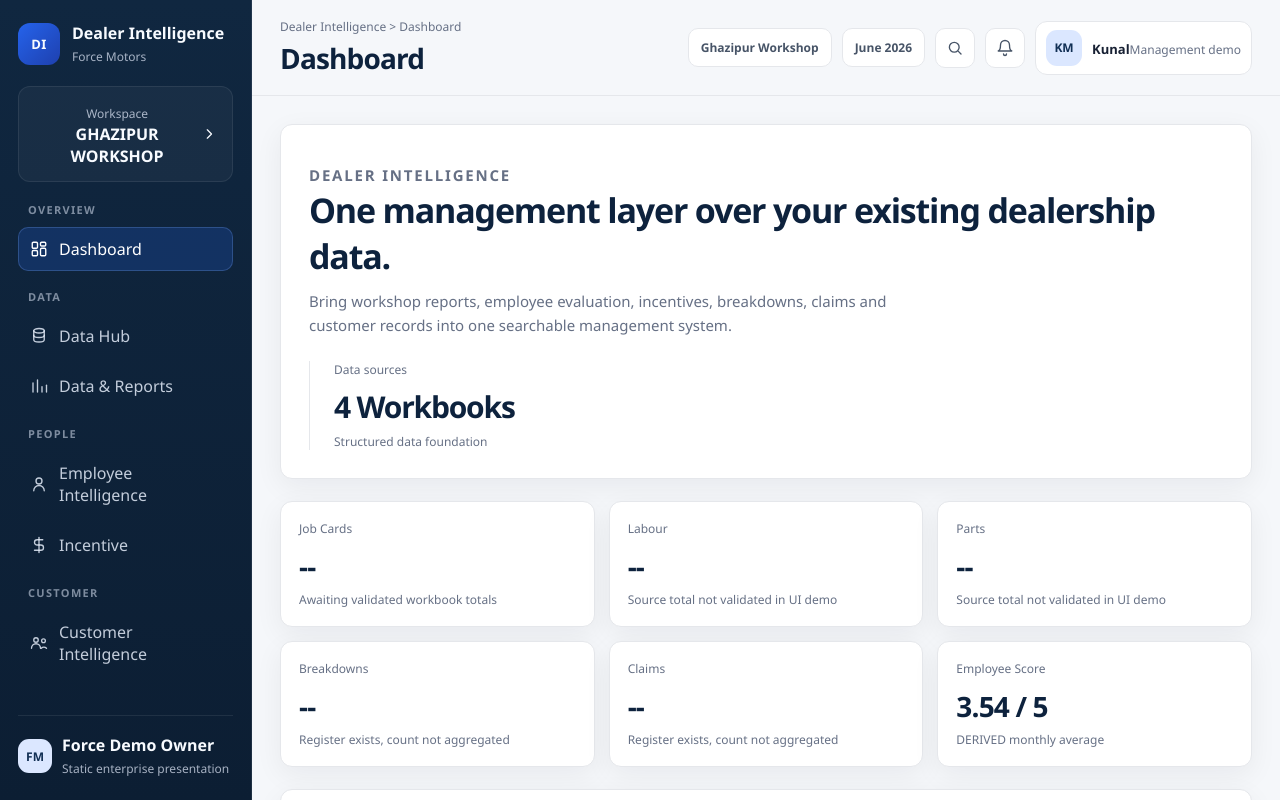
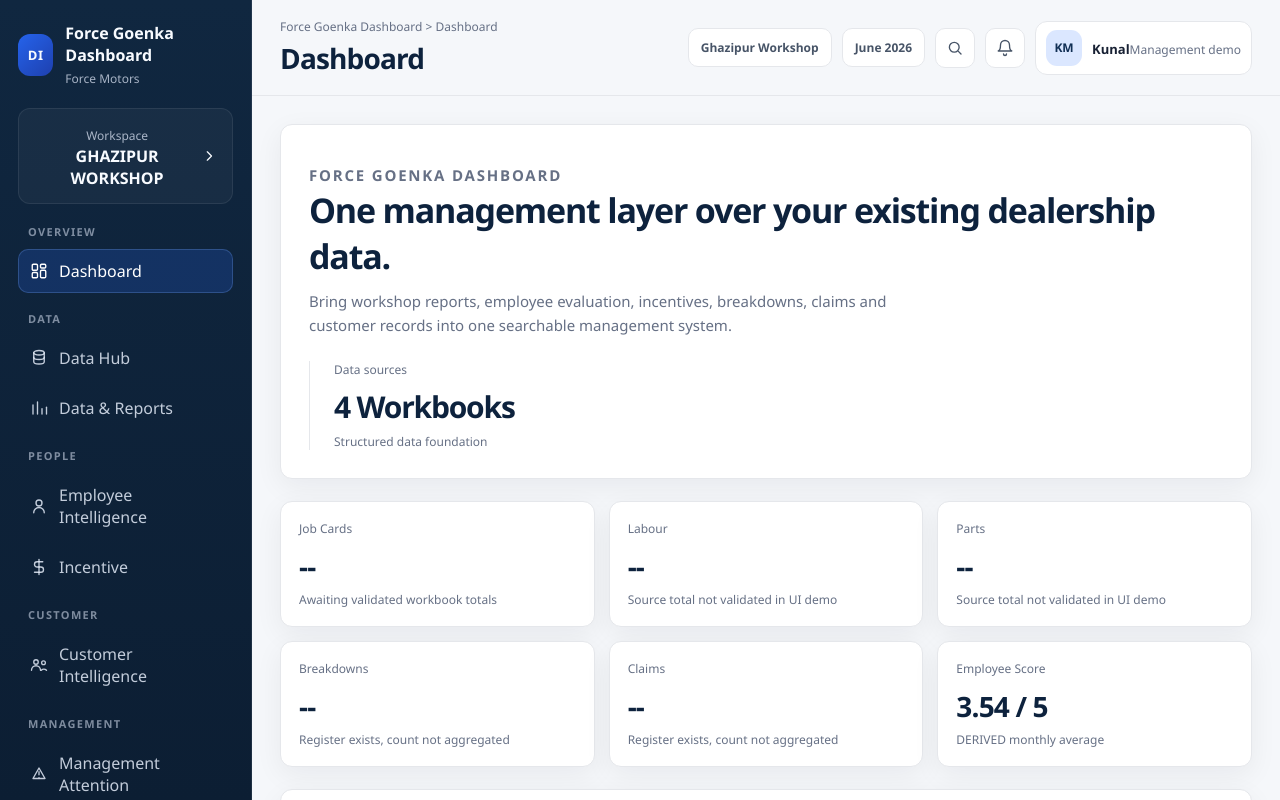
Before and after one commit to Easesmith-IT/digital-dealership-mangement-force, a Next.js app: page / in a window 1280 px wide. Shown: the top 800 px of the page. Built offline with nearby package versions, Linux system fonts and the light colour scheme.

Commit message:
chore: update dashboard branding and sidebar overflow

```diff
--- a/app/globals.css
+++ b/app/globals.css
@@ -132,7 +132,7 @@
   flex: 1;
   flex-direction: column;
   gap: 18px;
-  overflow: auto;
+  overflow: visible;
 }
 
 .nav-group {
--- a/app/layout.tsx
+++ b/app/layout.tsx
@@ -2,7 +2,7 @@
 import "./globals.css";
 
 export const metadata: Metadata = {
-  title: "Dealer Intelligence Demo",
+  title: "Force Goenka Dashboard",
   description: "Enterprise dealership intelligence presentation layer",
 };
 
--- a/app/page.tsx
+++ b/app/page.tsx
@@ -253,7 +253,7 @@
       <div className="shell-content">
         <header className="top-header">
           <div>
-            <p className="breadcrumb">Dealer Intelligence &gt; {breadcrumb}</p>
+            <p className="breadcrumb">Force Goenka Dashboard &gt; {breadcrumb}</p>
             <h1 className="page-title">{currentNav.label}</h1>
           </div>
           <div className="header-tools">
@@ -313,7 +313,7 @@
       <div className="sidebar-brand">
         <div className="brand-mark">DI</div>
         <div>
-          <strong>Dealer Intelligence</strong>
+          <strong>Force Goenka Dashboard</strong>
           <span>Force Motors</span>
         </div>
       </div>
@@ -370,7 +370,7 @@
   return (
     <>
       <Hero
-        eyebrow="Dealer Intelligence"
+        eyebrow="Force Goenka Dashboard"
         title="One management layer over your existing dealership data."
         description="Bring workshop reports, employee evaluation, incentives, breakdowns, claims and customer records into one searchable management system."
         asideLabel="Data sources"
```
